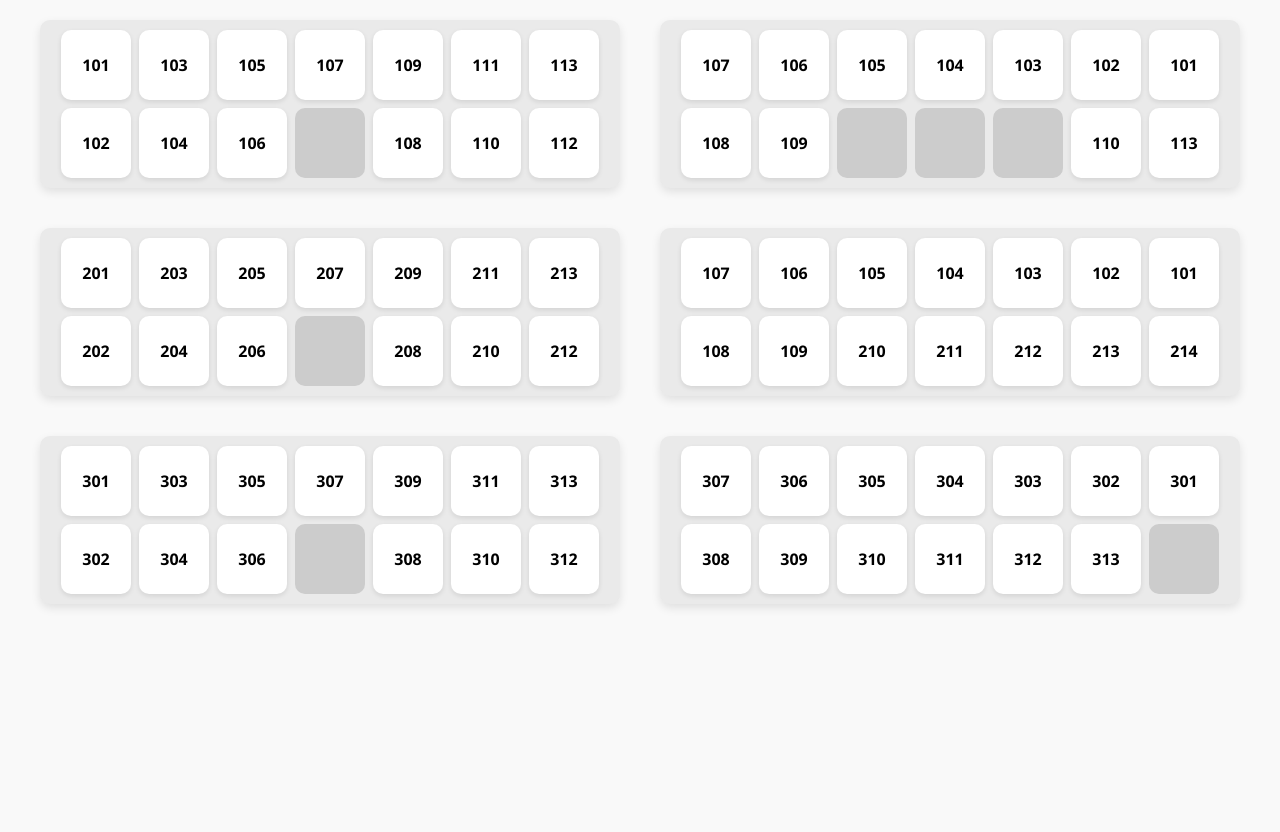
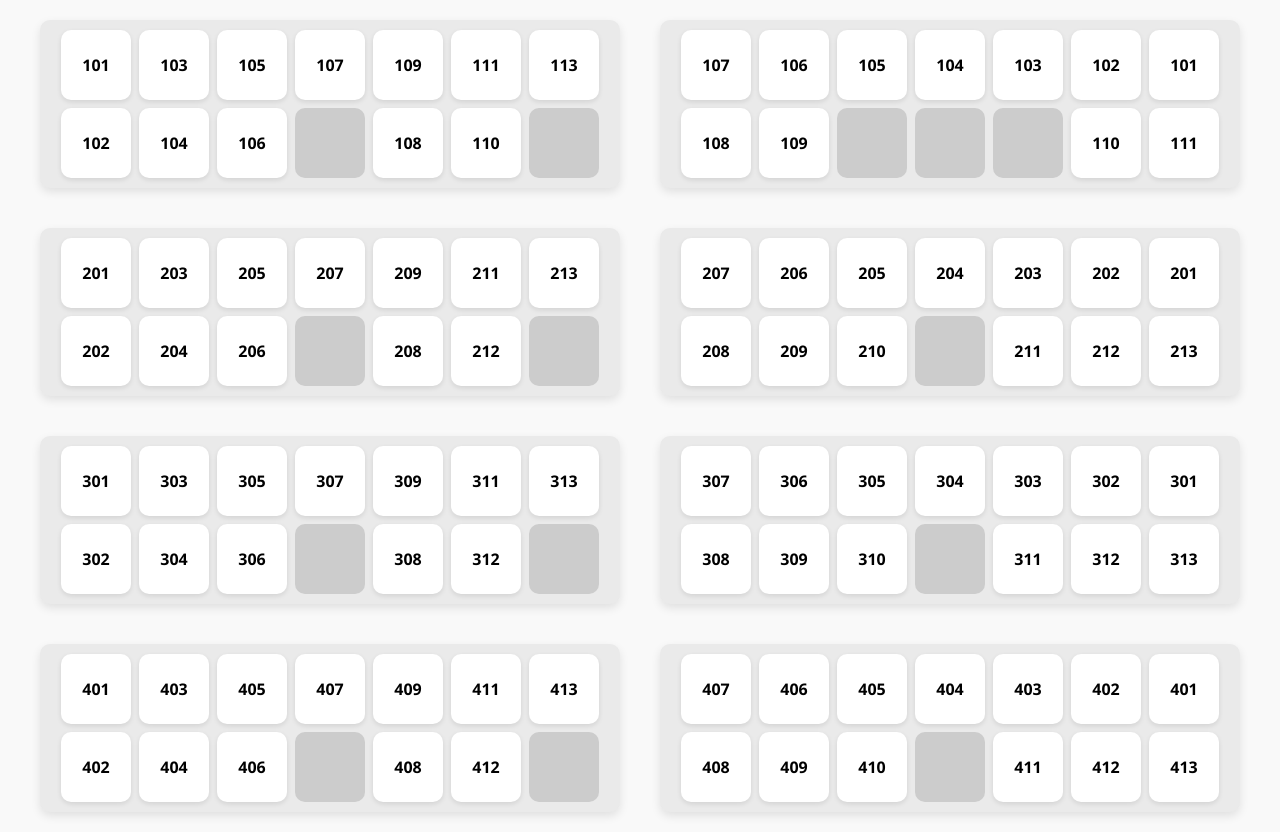
Before and after one commit to omeco/kotak, a plain HTML site: page index.html in a window 1280 px wide. Before the commit the page ends 800 px from the top, so only its background shows below. Drawn offline with Linux system fonts and the light colour scheme.

Commit message:
index.html

```diff
--- a/index.html
+++ b/index.html
@@ -82,27 +82,35 @@
     const data = [
       [
         [101, 103, 105, 107, 109, 111, 113],
-        [102, 104, 106, '', 108, 110, 112],
+        [102, 104, 106, '', 108, 110, ''],
       ],
       [
         [107, 106, 105, 104, 103, 102, 101],
-        [108, 109, '', '', '', 110, 113],
+        [108, 109, '', '', '', 110, 111],
       ],
       [
         [201, 203, 205, 207, 209, 211, 213],
-        [202, 204, 206, '', 208, 210, 212],
+        [202, 204, 206, '', 208, 212, ''],
       ],
       [
-        [107, 106, 105, 104, 103, 102, 101],
-        [108, 109, 210, 211, 212, 213, 214],
+        [207, 206, 205, 204, 203, 202, 201],
+        [208, 209, 210, '', 211, 212, 213],
       ],
       [
         [301, 303, 305, 307, 309, 311, 313],
-        [302, 304, 306, '', 308, 310, 312],
+        [302, 304, 306, '', 308, 312, ''],
       ],
       [
         [307, 306, 305, 304, 303, 302, 301],
-        [308, 309, 310, 311, 312, 313, ''],
+        [308, 309, 310, '', 311, 312, 313],
+      ],
+      [
+        [401, 403, 405, 407, 409, 411, 413],
+        [402, 404, 406, '', 408, 412, ''],
+      ],
+      [
+        [407, 406, 405, 404, 403, 402, 401],
+        [408, 409, 410, '', 411, 412, 413],
       ],
     ];
 
```
